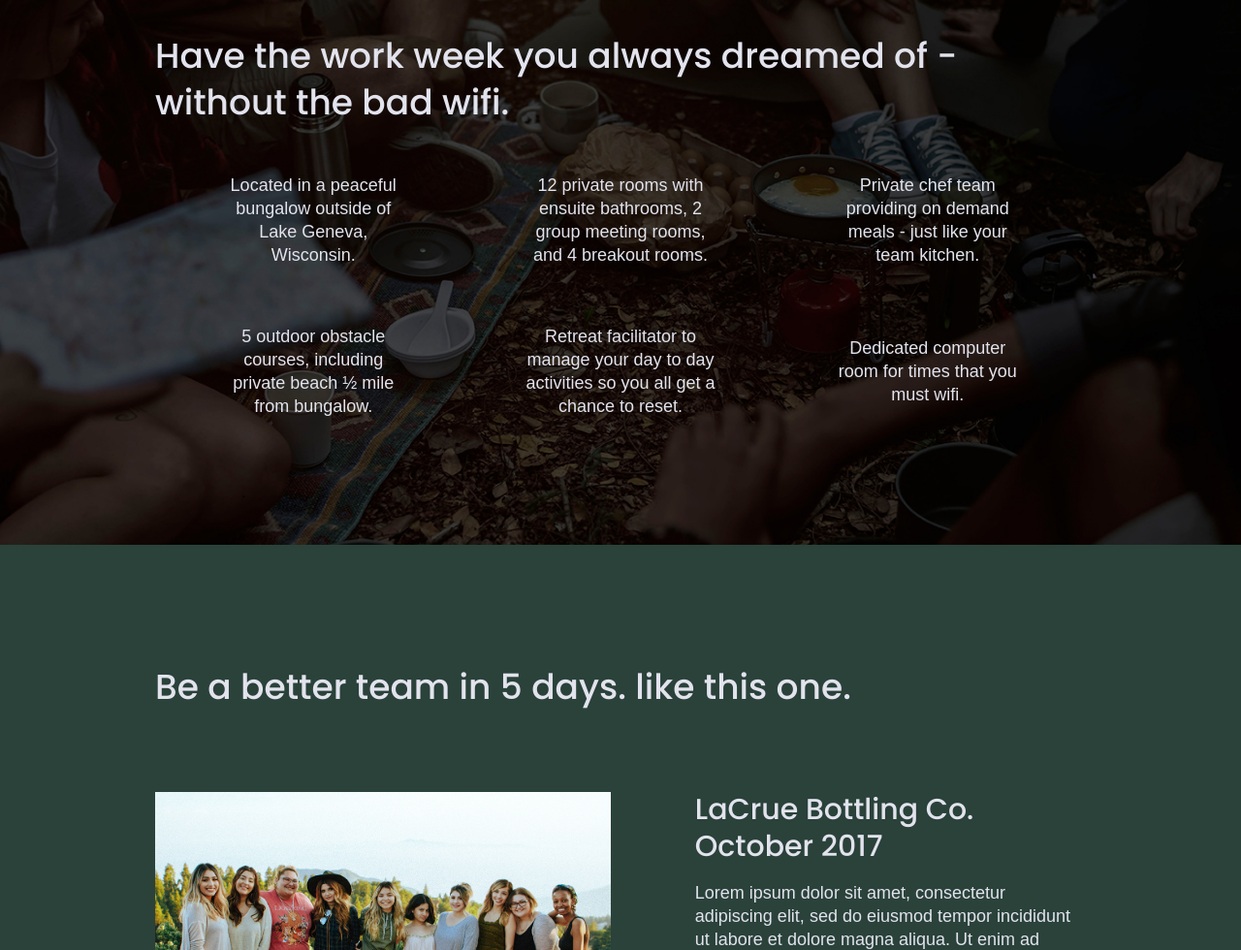
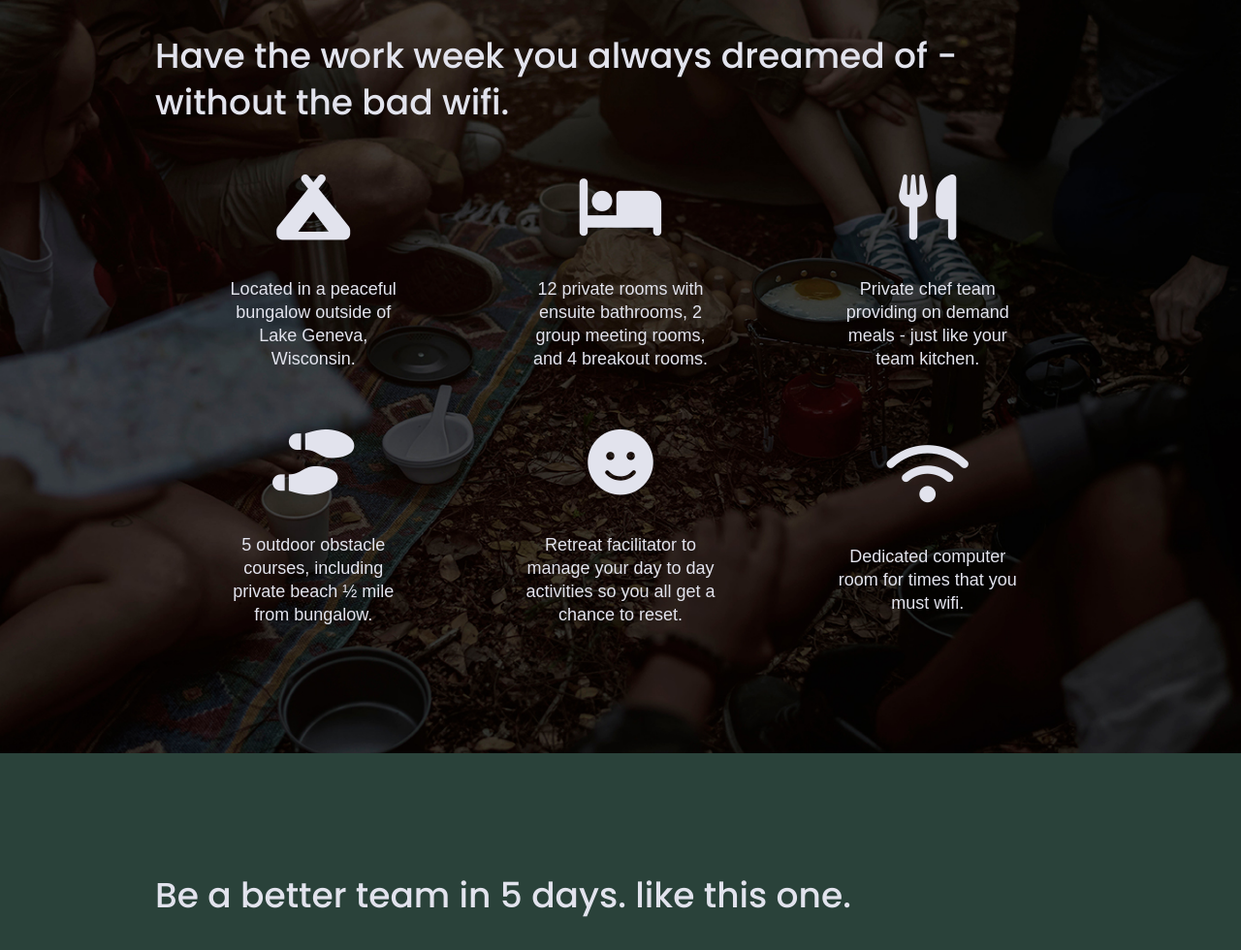
Before and after one commit to PatricTomlinson/unplugged-retreat-project, a website built with Parcel: page index.html in a window 1280 px wide. Shown: the part 878-1858 px from the top of the page at 97% size. Built offline with nearby package versions, Linux system fonts and the light colour scheme.

Commit message:
Added features icons and their css

```diff
--- a/css/main.css
+++ b/css/main.css
@@ -342,6 +342,11 @@ input[type=button] {
   margin: 0;
 }
 
+.features i {
+  font-size: 3.75em;
+  margin-bottom: 40px;
+}
+
 /* Reviews */
 
 .reviews {
@@ -607,6 +612,11 @@ input[type=button] {
      width: 62%;
    }
 
+   .features i {
+     font-size: 3.75em;
+     margin-bottom: 40px;
+   }
+
    /* Reviews */
 
    .reviews article {
@@ -770,6 +780,11 @@ input[type=button] {
      flex-basis: 33%;
    }
 
+   .features i {
+     font-size: 3.75em;
+     margin-bottom: 40px;
+   }
+
    /*Reviews*/
 
    .reviews h2 {
--- a/index.html
+++ b/index.html
@@ -18,6 +18,7 @@
 
   <link rel="stylesheet" href="css/normalize.css">
   <link rel="stylesheet" href="css/main.css">
+  <script src="https://kit.fontawesome.com/265aa79b58.js" crossorigin="anonymous"></script>
   <!-- Google Fonts -->
   <link href="https://fonts.googleapis.com/css?family=Open+Sans:400,700|Poppins:500,700" rel="stylesheet">
 
@@ -74,6 +75,7 @@
         <div class="features-items">
           <article>
             <p class="fontawesome-icon">
+              <i class="fas fa-campground"></i>
             </p>
             <p class="features-item-description">
               Located in a peaceful bungalow outside of Lake Geneva, Wisconsin.
@@ -81,6 +83,7 @@
           </article>
           <article>
             <p class="fontawesome-icon">
+              <i class="fas fa-bed"></i>
             </p>
             <p class="features-item-description">
               12 private rooms with ensuite bathrooms, 2 group meeting rooms, and 4 breakout rooms.
@@ -88,6 +91,7 @@
           </article>
           <article>
             <p class="fontawesome-icon">
+              <i class="fas fa-utensils"></i>
             </p>
             <p class="features-item-description">
               Private chef team providing on demand meals - just like your team kitchen.
@@ -95,6 +99,7 @@
           </article>
           <article>
             <p class="fontawesome-icon">
+              <i class="fas fa-shoe-prints"></i>
             </p>
             <p class="features-item-description">
               5 outdoor obstacle courses, including private beach ½ mile from bungalow.
@@ -102,6 +107,7 @@
           </article>
           <article>
             <p class="fontawesome-icon">
+              <i class="fas fa-smile"></i>
             </p>
             <p class="features-item-description">
               Retreat facilitator to manage your day to day activities so you all get a chance to reset.
@@ -109,6 +115,7 @@
           </article>
           <article>
             <p class="fontawesome-icon">
+              <i class="fas fa-wifi"></i>
             </p>
             <p class="features-item-description">
               Dedicated computer room for times that you must wifi.
```
Also changed, not shown: about/index.html (+1 -0 lines), faq/index.html (+1 -0 lines).
